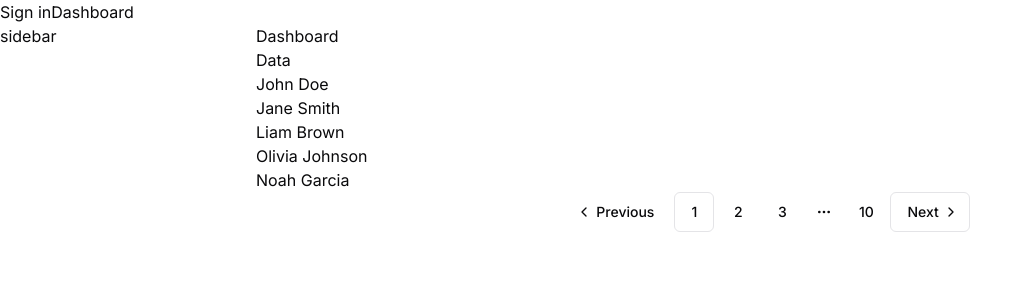
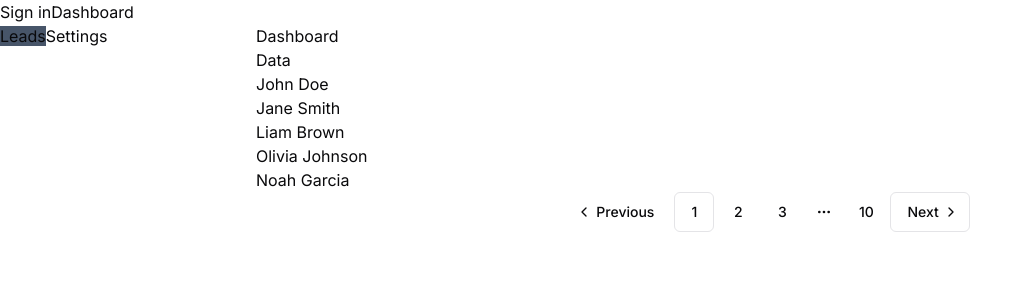
Before and after one commit to tejasvajaitly/alma, a Next.js app: page /dashboard in a window 1280 px wide. Shown: the top 300 px of the page, without its empty margins (0-1033 px from the left). Built offline with nearby package versions, Linux system fonts and the light colour scheme; no server answers.

Commit message:
highlight current route on sidebar

```diff
--- a/src/app/dashboard/layout.tsx
+++ b/src/app/dashboard/layout.tsx
@@ -1,10 +1,31 @@
-export default function Layout({
-  children,
-}: Readonly<{ children: React.ReactNode }>) {
+"use client";
+import Link from "next/link";
+import { usePathname } from "next/navigation";
+
+import React, { ReactNode } from "react";
+
+export default function DashboardLayout({ children }: { children: ReactNode }) {
+  const pathname = usePathname();
+
   return (
-    <div className="flex">
-      <div className="flex-[0.2]">sidebar</div>
-      <div className="flex-[0.8]">{children}</div>
+    <div className="flex flex-row">
+      <aside className="flex-[0.2]">
+        <nav>
+          <Link
+            href="/dashboard/"
+            className={pathname === "/dashboard" ? "bg-slate-600" : ""}
+          >
+            Leads
+          </Link>
+          <Link
+            href="/dashboard/settings"
+            className={pathname === "/dashboard/settings" ? "bg-slate-600" : ""}
+          >
+            Settings
+          </Link>
+        </nav>
+      </aside>
+      <main className="flex-[0.8]">{children}</main>
     </div>
   );
 }
--- /dev/null
+++ b/src/app/dashboard/settings/page.tsx
@@ -0,0 +1,7 @@
+export default function Settings() {
+  return (
+    <div>
+      <h1>Settings</h1>
+    </div>
+  );
+}
```
